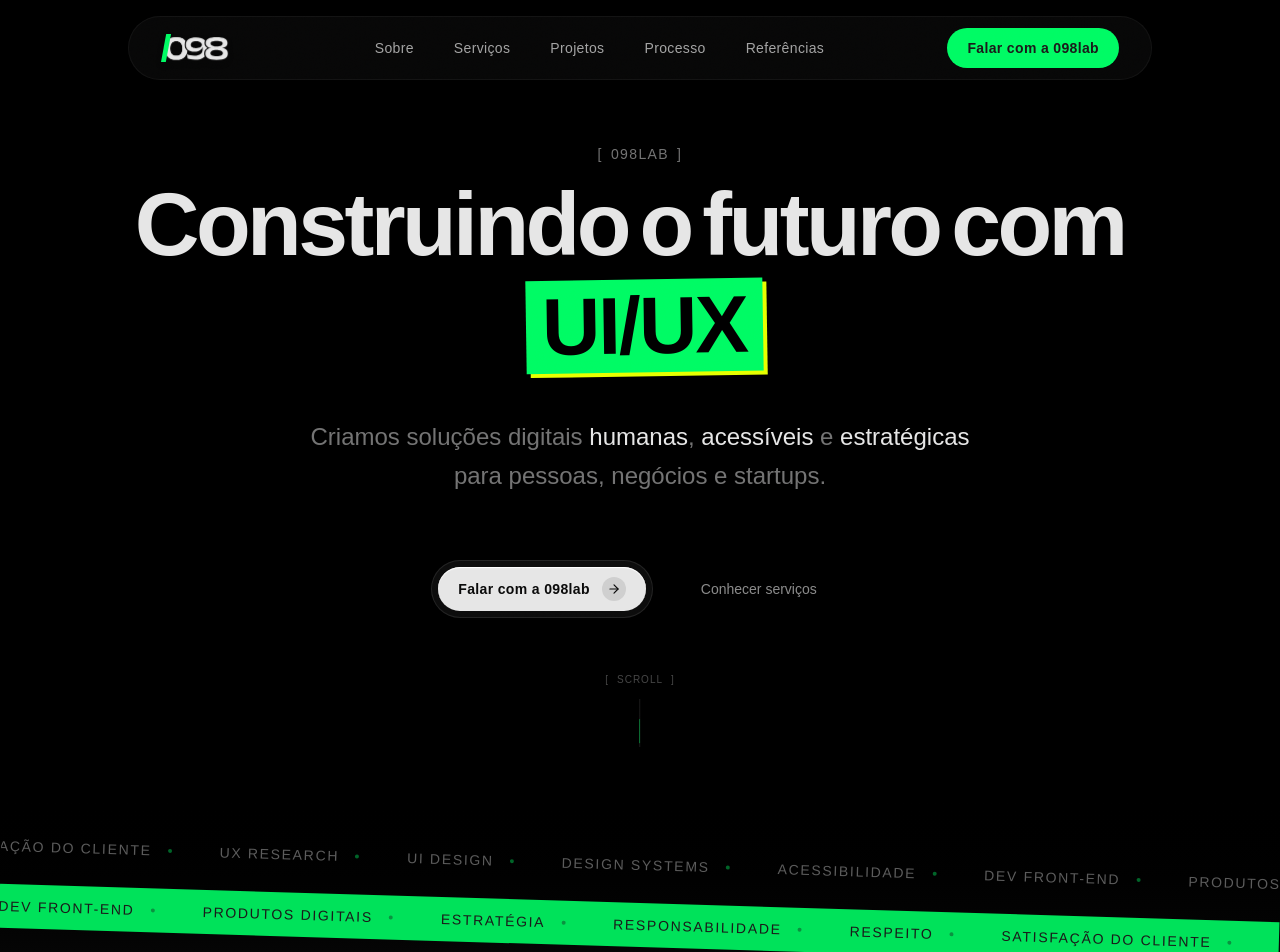
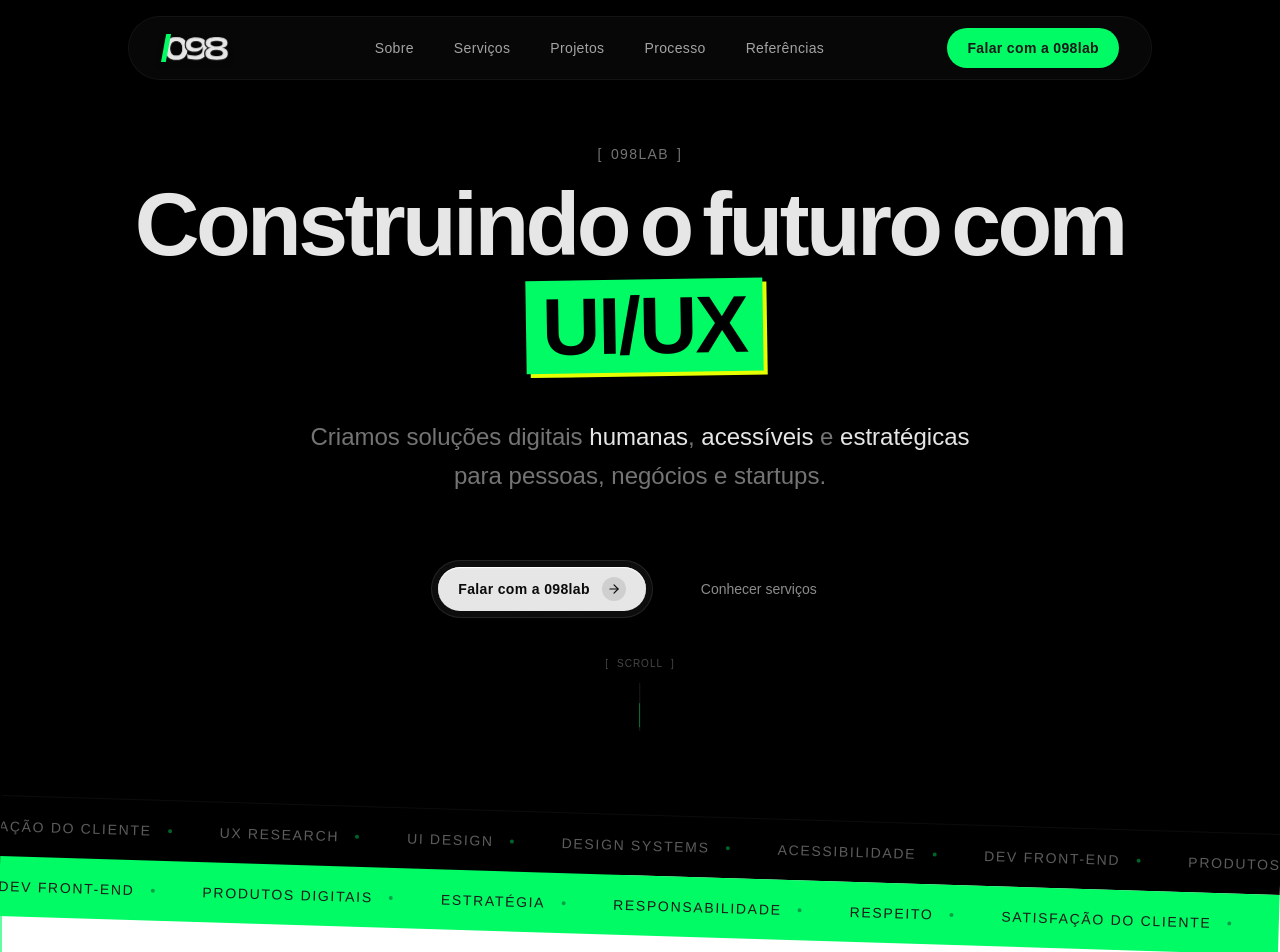
Before and after one commit to 098-LAB/landing-page, a Next.js app: page / in a window 1280 px wide. Shown: the top 952 px of the page. Built offline with nearby package versions, Linux system fonts and the light colour scheme; a web font is replaced by a local one.

Commit message:
feat: implementando hero section do lab

```diff
--- a/components/Hero.tsx
+++ b/components/Hero.tsx
@@ -95,7 +95,7 @@
   return (
     <section
       ref={containerRef}
-      className="relative min-h-[90dvh] flex flex-col justify-center items-center overflow-hidden pt-20 pb-32 md:pt-24 md:pb-40 bg-[#000000] w-full"
+      className="relative min-h-[90dvh] flex flex-col justify-center items-center overflow-hidden pt-20 pb-48 md:pt-24 md:pb-64 bg-[#000000] w-full"
     >
 
 
@@ -191,8 +191,9 @@
         initial={{ opacity: 0 }}
         animate={{ opacity: 1 }}
         transition={{ duration: 1, delay: 1.8 }}
-        className="absolute bottom-4 md:bottom-8 left-1/2 -translate-x-1/2 flex flex-col items-center gap-3 pointer-events-none hidden sm:flex"
+        className="absolute bottom-24 md:bottom-36 left-1/2 -translate-x-1/2 flex flex-col items-center gap-3 pointer-events-none hidden sm:flex"
       >
+
         <div className="flex gap-2 text-[10px] uppercase tracking-widest text-offwhite/30">
           <span>[</span> Scroll <span>]</span>
         </div>
--- a/components/Marquee.tsx
+++ b/components/Marquee.tsx
@@ -68,15 +68,20 @@
   const rotate = useTransform(scrollYProgress, [0, 1], [-2, 2]);
 
   return (
-    <div ref={ref} className="pt-16 pb-12 relative overflow-hidden bg-gradient-to-b from-black to-[#0a0a0a] border-b border-concreto/20">
-      <motion.div style={{ rotate }} className="flex flex-col gap-4">
-        <div className="py-3">
-          <Strip direction={1} speed={30} />
-        </div>
-        <div className="py-3 bg-verde/90">
-          <Strip direction={-1} speed={24} accent />
-        </div>
-      </motion.div>
+    <div ref={ref} className="relative z-50 h-0 pointer-events-none">
+      <div className="absolute top-0 left-0 w-full -translate-y-1/2 overflow-visible">
+        <motion.div
+          style={{ rotate }}
+          className="flex flex-col gap-0 pointer-events-auto "
+        >
+          <div className="py-4 md:py-5 bg-black border-t border-offwhite/5">
+            <Strip direction={1} speed={30} />
+          </div>
+          <div className="py-4 md:py-5 bg-verde  relative z-10">
+            <Strip direction={-1} speed={24} accent />
+          </div>
+        </motion.div>
+      </div>
     </div>
   );
 }
--- a/components/Nav.tsx
+++ b/components/Nav.tsx
@@ -29,7 +29,7 @@
         initial={{ y: -80, opacity: 0 }}
         animate={{ y: 0, opacity: 1 }}
         transition={{ duration: 0.6, ease: [0.22, 1, 0.36, 1] }}
-        className="fixed top-4 inset-x-0 z-50 flex justify-center pointer-events-none px-4"
+        className="fixed top-4 inset-x-0 z-[100] flex justify-center pointer-events-none px-4"
       >
         <div
           className={`pointer-events-auto w-full max-w-5xl mx-auto px-6 md:px-8 h-16 flex items-center justify-between rounded-full transition-all duration-500 ${
```
